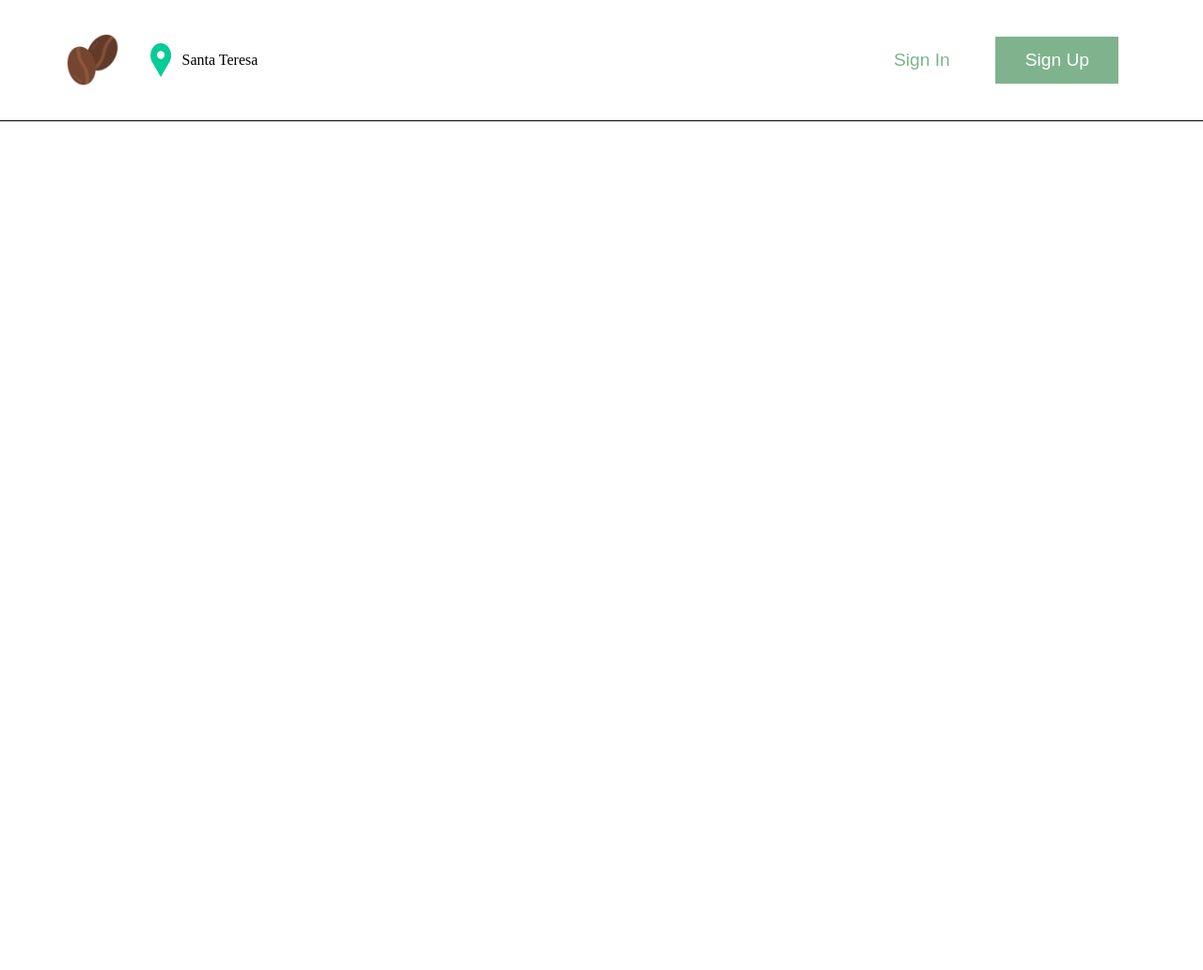
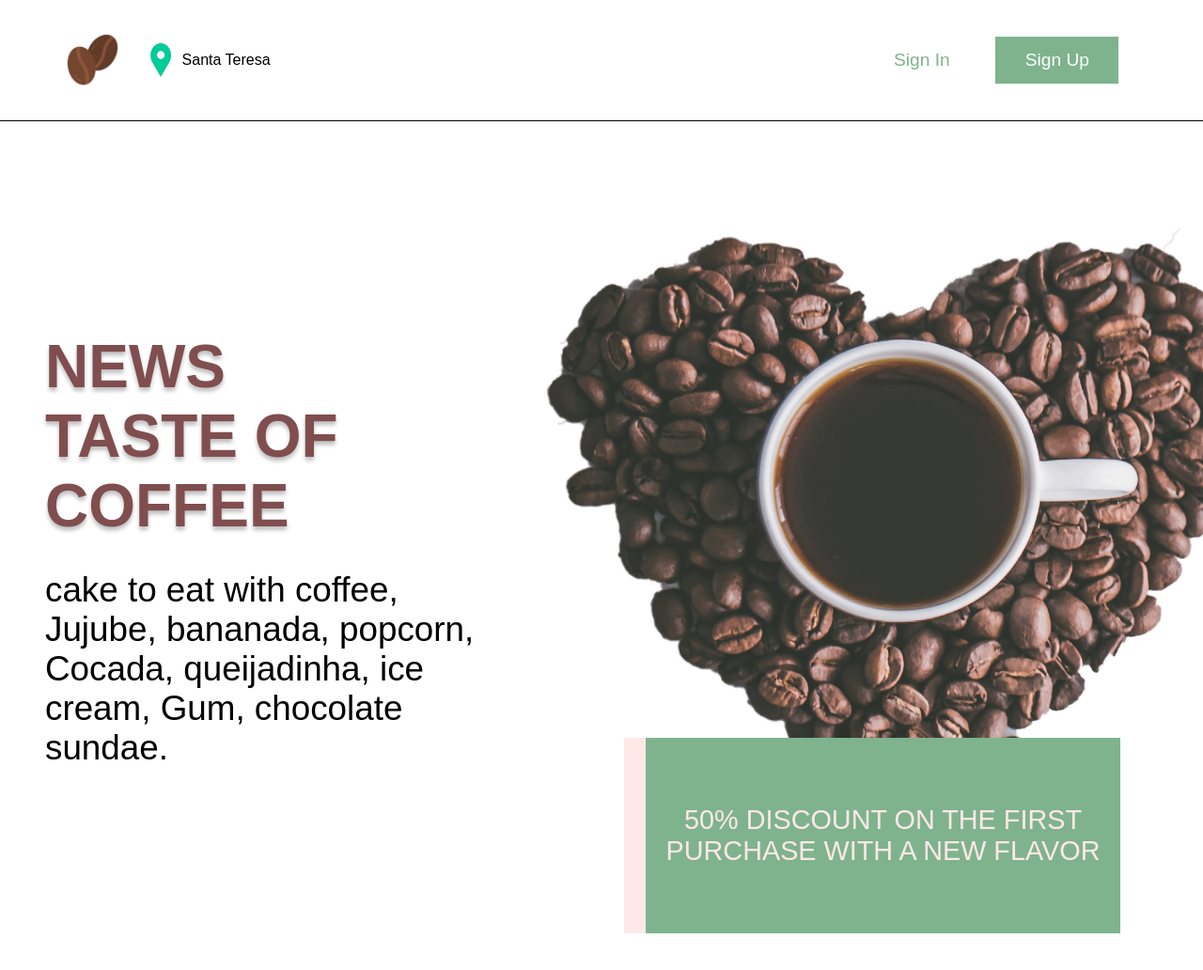
Before and after one commit to rhayssadandara/love-coffee, a plain HTML site: page index.html in a window 1280 px wide. Shown: the whole page at 94% size. Before the commit the page ends 800 px from the top, so only its background shows below. Drawn offline with Linux system fonts and the light colour scheme; a web font is replaced by a local one.

Commit message:
adding main heading

```diff
--- a/index.html
+++ b/index.html
@@ -25,5 +25,20 @@
                 </div>
             </section>
         </header>
+        <main>
+            <section class="main-container">
+                <div class="main-container-text">
+                    <h2 class="main-container-text-title">News taste of coffee</h2>
+                    <p class="main-container-text-paragraph">cake to eat with coffee, Jujube, bananada, popcorn, Cocada, queijadinha, ice cream, Gum, chocolate sundae.</p>
+                </div>
+                <div class="main-container-box-discount">
+                    <div class="main-container-box-discount-background">
+                        <p class="paragraph">
+                            50% discount on the first purchase with a new flavor
+                        </p>
+                    </div>
+                </div>
+            </section>
+        </main>
     </body>
 </html>
--- a/style.css
+++ b/style.css
@@ -1,7 +1,10 @@
+@import url('https://fonts.googleapis.com/css2?family=Rosario&display=swap');
+
 *{
     margin: 0;
     padding: 0;
     box-sizing: border-box;
+    font-family: 'Rosario', sans-serif;
 }
 
 header{
@@ -62,3 +65,55 @@ header{
     color: #ffffff;
     background-color: #7FB38D;
 }
+
+.main-container{
+    height: 60rem;
+    display: flex;
+}
+
+.main-container-text{
+    width: 45%;
+    height: 95%;
+    padding-left: 3rem;
+    display: flex;
+    flex-direction: column;
+    justify-content: center;
+}
+.main-container-text-title{
+    width: 70%;
+    font-size: 4rem;
+    margin-bottom: 2rem;
+    text-transform: uppercase;
+    color: #804E4E;
+    text-shadow: 0px 4px 4px rgba(0, 0, 0, 0.25);
+}
+.main-container-text-paragraph {
+    width: 90%;
+    font-size: 2.3rem;
+}
+.main-container-box-discount{
+    width: 55%;
+}
+.main-container-box-discount-background{
+    width: 100%;
+    height: 90%;
+    background-image: url("/assets/coffee-cup.png");
+    background-size: 110%;
+    background-repeat: no-repeat;
+    background-position-y: center;
+    display: flex;
+    align-items: flex-end;
+    justify-content: center;
+}
+.paragraph{
+    width: 33rem;
+    height: 13rem;
+    text-align: center;
+    font-size: 1.8rem;
+    text-transform: uppercase;
+    border-left: 23px solid #ffe8e8;
+    background-color: #7FB38D;
+    color: #ffe8e8;
+    display: flex;
+    align-items: center;
+}
```
